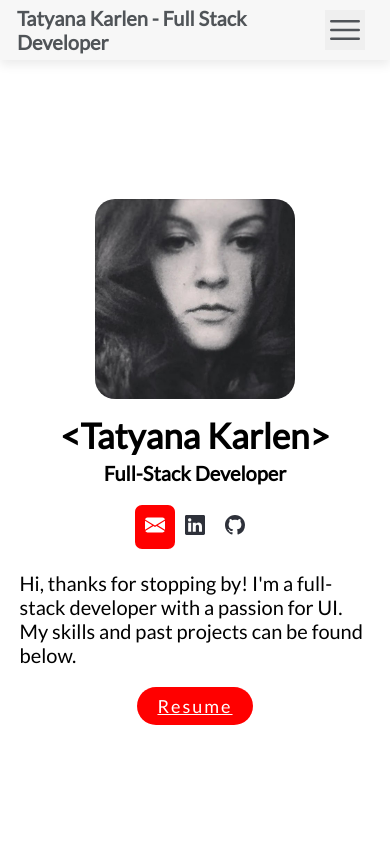
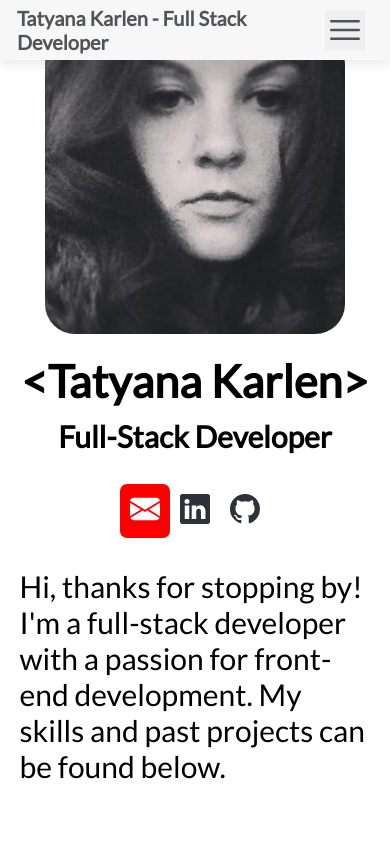
Before and after one commit to tatyanakarlen/PortfolioWebsite, a React (Create React App) app: page / in a window 390 px wide. Shown: the top 842 px of the page. Built offline with nearby package versions, Linux system fonts and the light colour scheme.

Commit message:
working on media querys

```diff
--- a/src/components/Hero/Hero.css
+++ b/src/components/Hero/Hero.css
@@ -828,7 +828,7 @@ color: white;
 
 
 .mobile-header-outer-div {
-  padding-top: 40px;
+  padding-top: 0px;
 }
 
 .mobile-header {
@@ -919,3 +919,41 @@ color: white;
     color: white;
     margin-top: 2rem;
 }
+
+@media (max-width: 1052px) {
+  .mobile-header img {
+    height:300px;
+    width:300px;
+
+  }
+
+  .mobile-header h1 {
+    font-size:4.5rem;
+    margin-top: 20px;
+
+  }
+  .mobile-header h3 {
+    font-size:3rem;
+    margin-top: 1rem;
+  }
+  .btn-icons-container-mobile .right-side-icons-mobile .icon {
+    font-size:3rem;
+  }
+  .mobile-header p {
+    font-size:3rem;
+    padding-top: 30px;
+  }
+
+  .mobile-header .resume-link {
+    margin-top: 6rem;
+    padding: 12px 25px;
+  }
+  .mobile-header-outer-div {
+    padding-top:40px;
+  }
+
+  .btn-icons-container-mobile {
+    margin-top: 30px;
+  }
+
+}
--- a/src/components/Hero/Hero.jsx
+++ b/src/components/Hero/Hero.jsx
@@ -12,7 +12,8 @@ import resume from '../assets/TATYANA KARLEN-RESUME.pdf';
 import isNavExpanded from '../TopNav/TopNav.jsx';
 
 const Hero = () => {
-  const isMobile = useMediaQuery({ query: '(max-width: 990px)' });
+  const isMobile = useMediaQuery({ query: '(max-width: 1052px)' });
+  // const is smallMobile
 
   // id={
   //   isMobile ? "about" : "about-me"
@@ -35,8 +36,7 @@ const Hero = () => {
                 <h1>&lt; &frasl; About Me&gt;</h1>
                 <p>
                   Hi, thanks for stopping by! I'm a full-stack developer with a
-                  passion for frontend development. I completed General Assembly's Software Enginnering Program. I have a background in classical music and
-                  fashion arts. When I'm not coding, I'm playing or teaching
+                  passion for frontend development. My daily grind is to find simple solutions to complicated problems. When I'm not coding, I'm playing or teaching
                   piano. I have a well-known addiction to terrible b-movies.
                   <br />
                   <br />
@@ -87,7 +87,7 @@ const Hero = () => {
             </div>
             <p>
               Hi, thanks for stopping by! I'm a full-stack developer with a
-              passion for UI. My skills and past projects can be found below.
+              passion for front-end development. My skills and past projects can be found below.
             </p>
             <a class="resume-link" href="#">Resume</a>
           </header>
```
